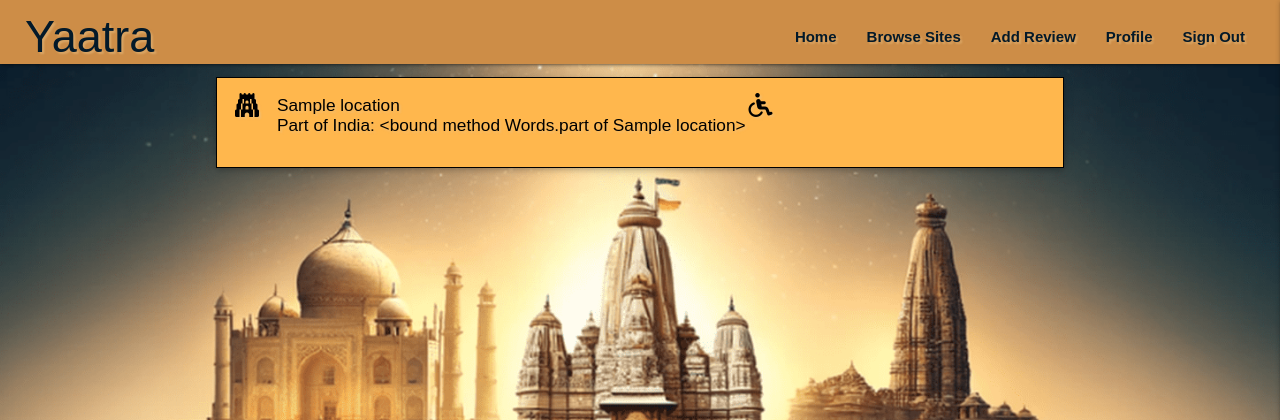
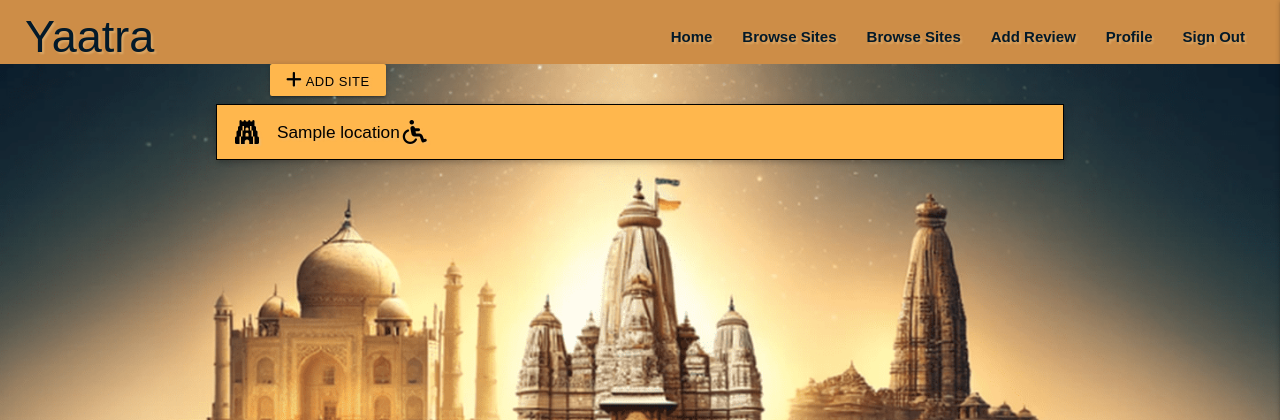
Before and after one commit to ashwinsel/Milestone-Project-3-Yatra, a Flask app: page /browse_sites in a window 1280 px wide. Shown: the top 420 px of the page. Run offline with Flask 3, Linux system fonts and the light colour scheme; the visitor is signed in with stand-in values (Sample User, id 1); a database or web service that is not in the repository returns one stand-in record (values such as "Sample title"); some libraries are stand-ins or nearby versions; some web fonts are replaced.

Commit message:
Fix bug on browse sites page

```diff
--- a/app.py
+++ b/app.py
@@ -110,6 +110,11 @@
     return render_template("browse_sites.html")
 
 
+@app.route("/add_site")
+def add_site():
+    return render_template("add_site.html")
+
+
 if __name__ == "__main__":
     app.run(host=os.environ.get("IP"),
             port=int(os.environ.get("PORT")),
--- a/templates/base.html
+++ b/templates/base.html
@@ -40,6 +40,7 @@
                 <a href="#" data-target="mobile-demo" class="sidenav-trigger right"><i class="fas fa-bars"></i></a>
                 <ul class="right hide-on-med-and-down">
                     <li><a href="{{ url_for('get_locations')}}">Home</a></li>
+                    <li><a href="{{ url_for('browse_sites') }}">Browse Sites</a></li>
                     {% if session.user %}
                         <li><a href="{{ url_for('browse_sites') }}">Browse Sites</a></li>
                         <li><a href="#">Add Review</a></li>
@@ -57,8 +58,9 @@
         <ul class="sidenav" id="mobile-demo">
             <li><h4 class="center-align light-blue-text text-darken 4">Yaatra</h4></li>
             <li><a href="{{ url_for('get_locations')}}">Home</a></li>
+            <li><a href="{{ url_for('browse_sites') }}">Browse Sites</a></li>
             {% if session.user %}
-                <li><a href="{{ url_for('browse_sites') }}">Browse Sites</a></li>
+                <li><a href="{{ url_for('add_site') }}">Add Site</a></li>
                 <li><a href="#">Add Review</a></li>
                 <li><a href="{{ url_for('profile', username=session['user']) }}">Profile</a></li>
                 <li><a href="{{ url_for('logout') }}">Sign Out</a></li>
--- a/templates/browse_sites.html
+++ b/templates/browse_sites.html
@@ -1,7 +1,11 @@
 {% extends "base.html" %}
 {% block header %}
     <section class="main">
-
+        {% if session.user %}
+            <div class="center-align">
+                <a class="waves-effect waves-light btn-small orange lighten-2 black-text" href="{{ url_for('add_site') }}"><i class="fa-solid fa-plus"></i> Add Site</a>
+            </div>
+        {% endif %}
     </section>
 {% endblock%}
 
@@ -14,13 +18,14 @@
                 <li>
                 <div class="collapsible-header orange lighten-2 black-text">
                     <i class="fa-solid fa-gopuram prefix"></i>
-                    <h6>{{ locations.site_name }} <p>Part of India: {{ locations.part }}</p></h6>
+                    <h6>{{ locations.site_name }}</h6>
                     {% if locations.access %}
                     <i class="fa-solid fa-wheelchair"></i>
                     {% endif %}
                 </div>
                 <div class="collapsible-body">
-                    <h6>{{ locations.deity }}</h6>
+                    <h6>Deity: {{ locations.deity }}</h6>
+                    <p>Part of India: {{ locations.part }}</p>
                     <p>{{ locations.description }}</p>
                 </div>
                 </li>
```
Also changed, not shown: templates/add_site.html (added), templates/add_sites.html (deleted).
